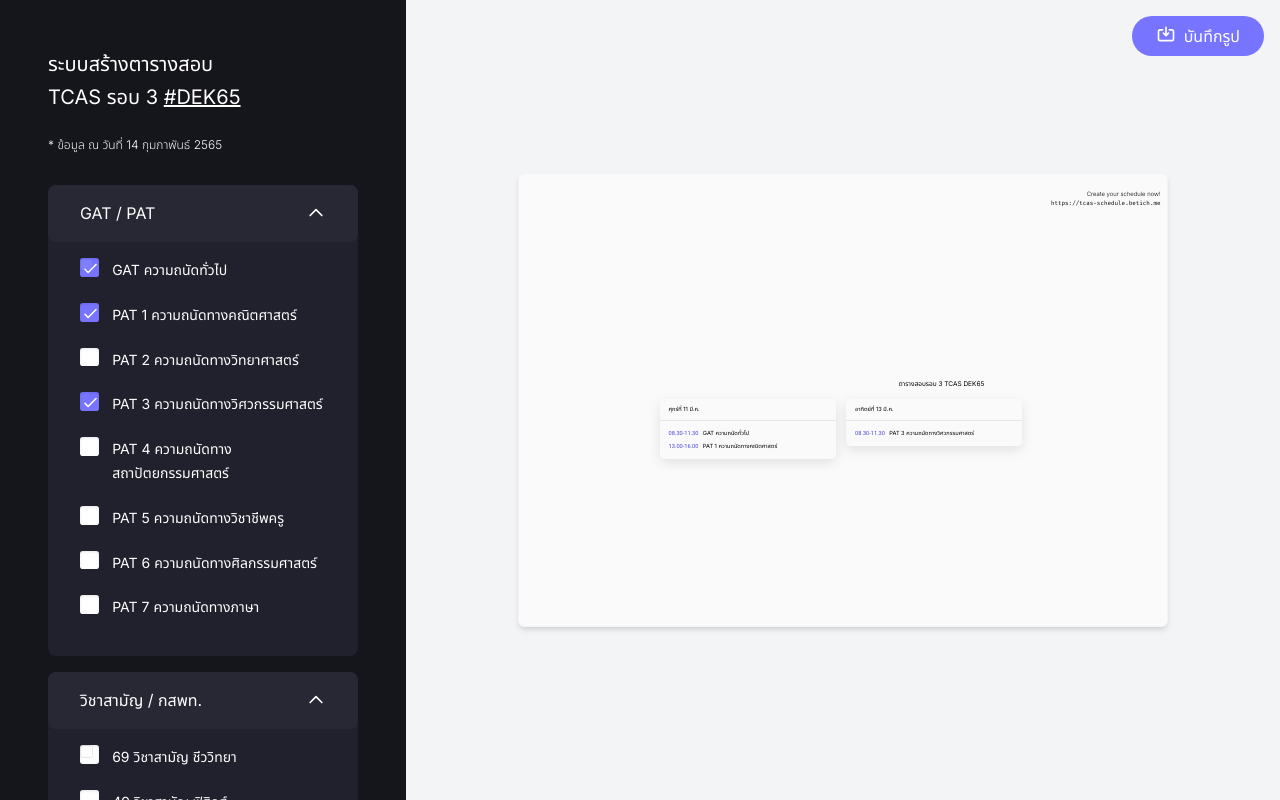
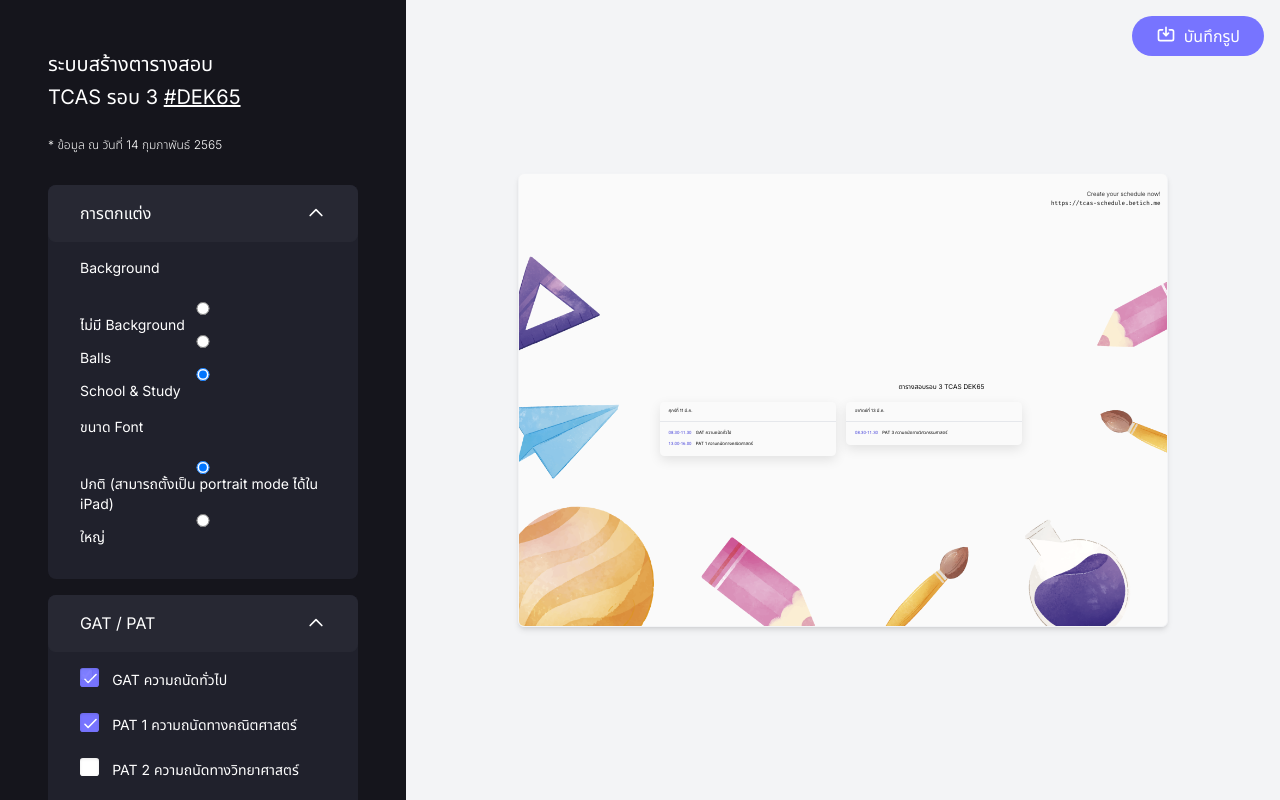
Before and after one commit to betich/tcas3-schedule-generator, a Next.js app: page / in a window 1280 px wide. Built offline with nearby package versions, Linux system fonts and the light colour scheme.

Commit message:
add customization

```diff
--- /dev/null
+++ b/src/components/common/Radio.tsx
@@ -0,0 +1,15 @@
+import { Field } from "formik"
+import { FC } from "react"
+
+export const Radio: FC<{ name: string; disabled?: boolean; value: any; id?: string }> = ({
+  name,
+  value,
+  disabled,
+  id,
+}) => {
+  return (
+    <>
+      <Field className="radio" disabled={disabled} id={id} type="radio" name={name} value={value} />
+    </>
+  )
+}
--- a/src/components/schedule/index.tsx
+++ b/src/components/schedule/index.tsx
@@ -4,9 +4,12 @@
 import classNames from "classnames"
 import { FC } from "react"
 import styles from "./schedule.module.scss"
+import Image from "next/image"
 
 interface IScheduleData {
   subjects: TSubjectId[]
+  font: "normal" | "large"
+  theme?: "none" | "balls" | "study"
 }
 
 const DayCard: FC<{ date: string; subjects: TSubjectObj[] }> = ({ date, subjects }) => {
@@ -32,18 +35,41 @@
   )
 }
 
-export const Schedule: FC<{ width: number; data: IScheduleData; className?: string }> = ({
-  data,
-  width = 2388,
-  className,
-}) => {
+export const Schedule: FC<{
+  width: number
+  data: IScheduleData
+  className?: string
+}> = ({ data, width = 2388, className }) => {
   const mappedSubjects: TGroupedSubjects = groupSubjects(data.subjects)
 
   return (
     <div
-      style={{ ["--width" as string]: `${width}px`, height: width * 0.6984, width }}
+      style={{
+        ["--width" as string]: `${width}px`,
+        ["--font-size" as string]: data.font === "large" ? 115 : 150,
+        height: width * 0.6984,
+        width,
+      }}
       className={classNames(className, styles["page"])}
     >
+      {data?.theme === "balls" && (
+        <>
+          <div className={styles["ball-1"]} />
+          <div className={styles["ball-2"]} />
+          <div className={styles["ball-3"]} />
+        </>
+      )}
+      {data?.theme === "study" && (
+        <div
+          style={{
+            height: width * 0.6984,
+            width,
+          }}
+          className="absolute top-0 left-0"
+        >
+          <Image src="/assets/studybg.png" layout="fill" />
+        </div>
+      )}
       <div className={styles["credit-content"]}>
         <p className="font-light">Create your schedule now!</p>
         <p className="font-monospace">https://tcas-schedule.betich.me</p>
--- a/src/components/schedule/schedule.module.scss
+++ b/src/components/schedule/schedule.module.scss
@@ -3,14 +3,16 @@
 $py-body: 85;
 
 .page {
-  font-size: calc(var(--width) / 115);
+  // font-size: calc(var(--width) / 115);
   // font-size: calc(var(--width) / 150);
+  font-size: calc(var(--width) / var(--font-size));
   position: relative;
   background-color: #fafafa;
   color: #000;
   display: flex;
   align-items: center;
   font-family: "Inter", "Noto Sans Thai", "SF Pro Display", "Sukhumvit Set", "Kanit", sans-serif;
+  overflow: hidden;
 }
 
 .body-content {
@@ -84,3 +86,36 @@
     color: #4845da;
   }
 }
+
+$grad: linear-gradient(46.79deg, #3b36d2 15.01%, #3b39a5 30.68%, #6954bd 60.18%, #928fff 86.61%);
+
+.ball-1,
+.ball-2,
+.ball-3 {
+  background: $grad;
+  border-radius: 99999px;
+}
+
+.ball-1 {
+  position: absolute;
+  width: calc(var(--width) / 5.75);
+  height: calc(var(--width) / 5.75);
+  right: calc(-1 * var(--width) / 11.31);
+  top: calc(var(--width) / 5.65);
+}
+
+.ball-2 {
+  position: absolute;
+  width: calc(var(--width) / 2.96);
+  height: calc(var(--width) / 2.96);
+  right: calc(-1 * var(--width) / 11.31);
+  top: calc(var(--width) / 2.07);
+}
+
+.ball-3 {
+  position: absolute;
+  width: calc(var(--width) / 5.94);
+  height: calc(var(--width) / 5.94);
+  left: calc(-1 * var(--width) / 15.8);
+  top: calc(var(--width) / 2.2);
+}
--- a/src/pages/api/capture.ts
+++ b/src/pages/api/capture.ts
@@ -13,6 +13,8 @@
   const _width = isNaN(+width) ? 2388 : +width
   const _height = isNaN(+height) ? 1668 : +height
 
+  console.log(data)
+
   const file = await screenshot(
     `http${(req.headers.host as string).includes("localhost") ? "" : "s"}://${
       req.headers.host
--- a/src/pages/index.tsx
+++ b/src/pages/index.tsx
@@ -11,6 +11,7 @@
 import { SaveIcon } from "@heroicons/react/outline"
 import { Ellipsis } from "@components/common/Ellipsis"
 import { useLocalStorage } from "@utils/useLocalStorage"
+import { Radio } from "@components/common/Radio"
 const InApp = require("detect-inapp")
 
 const scheduleWidth = (width: number) => {
@@ -37,15 +38,21 @@
 
 interface IInitialFormValues {
   subjects: TSubjectId[]
+  font: "normal" | "large"
+  theme: "none" | "balls" | "study"
 }
 
 const Home: NextPage = () => {
   const { width } = useWindowDimensions()
   const [waiting, setWaiting] = useState(false)
   const [subjects, setSubject] = useLocalStorage<TSubjectId[]>("subjects", ["GAT", "PAT1", "PAT3"])
+  const [theme, setTheme] = useLocalStorage<"none" | "balls" | "study">("theme", "study")
+  const [font, setFont] = useLocalStorage<"normal" | "large">("font", "normal")
 
   const intitalFormValues: IInitialFormValues = {
     subjects: subjects,
+    theme: theme,
+    font: font,
   }
 
   return (
@@ -56,10 +63,12 @@
 
         // window.localStorage.setItem("subjects", JSON.stringify(values.subjects))
         setSubject(values.subjects)
+        setTheme(values.theme)
+        setFont(values.font)
 
         let r = (Math.random() + 1).toString(36).substring(10)
 
-        const imgUrl = `/api/capture?&r=${r}&data=${encodeURI(JSON.stringify(values.subjects))}`
+        const imgUrl = `/api/capture?&r=${r}&data=${encodeURI(JSON.stringify(values))}`
 
         setWaiting(true)
 
@@ -112,6 +121,33 @@
             <p className="mt-6 mb-4 text-xs font-light">* ข้อมูล ณ วันที่ 14 กุมภาพันธ์ 2565</p>
             <div className="mt-4 flex flex-col space-y-4">
               <Form>
+                <MyAccordion header="การตกแต่ง" id="Custom" defaultExpanded>
+                  <fieldset className="relative mb-4 flex flex-col text-sm" role="group" aria-labelledby="theme">
+                    <>
+                      <legend className="mb-6" id="theme">
+                        Background
+                      </legend>
+                      <Radio id="none" name="theme" value="none" />
+                      <label htmlFor="none">ไม่มี Background</label>
+                      <Radio id="balls" name="theme" value="balls" />
+                      <label htmlFor="balls">Balls </label>
+                      <Radio id="study" name="theme" value="study" />
+                      <label htmlFor="study">School & Study</label>
+                    </>
+                  </fieldset>
+                  <fieldset className="relative mb-4 flex flex-col text-sm" role="group" aria-labelledby="font">
+                    <>
+                      <legend className="mb-6" id="font">
+                        ขนาด Font
+                      </legend>
+                      <Radio id="normal" name="font" value="normal" />
+                      <label htmlFor="normal">ปกติ (สามารถตั้งเป็น portrait mode ได้ใน iPad)</label>
+                      <Radio id="large" name="font" value="large" />
+                      <label htmlFor="large">ใหญ่</label>
+                    </>
+                  </fieldset>
+                </MyAccordion>
+
                 <MyAccordion header="GAT / PAT" id="GATPAT" defaultExpanded>
                   <fieldset className="relative flex flex-col text-sm" role="group" aria-labelledby="GATPAT">
                     {GatPatSubjectIds.map((subject) => {
@@ -159,6 +195,8 @@
               width={scheduleWidth(width)}
               data={{
                 subjects: values.subjects,
+                theme: values.theme,
+                font: values.font,
               }}
             />
           </div>
--- a/src/pages/schedule.tsx
+++ b/src/pages/schedule.tsx
@@ -8,11 +8,17 @@
 
   const { data } = query
 
+  const parsedData = JSON.parse(
+    (data as string) ?? '{"subjects":["GAT","PAT1","PAT3"],"theme":"study","font":"normal"}'
+  )
+
   return (
     <Schedule
       width={2388}
       data={{
-        subjects: JSON.parse((data as string) ?? '["GAT", "PAT1", "PAT3"]'),
+        subjects: parsedData.subjects ?? ["GAT", "PAT1", "PAT3"],
+        theme: parsedData.theme ?? "study",
+        font: parsedData.font ?? "normal",
       }}
     />
   )
--- /dev/null
+++ b/src/utils/useQueryHook.ts
@@ -0,0 +1,34 @@
+import { useEffect, useState } from "react"
+
+export function useMediaQuery(query: string): boolean {
+  const getMatches = (query: string): boolean => {
+    // Prevents SSR issues
+    if (typeof window !== "undefined") {
+      return window.matchMedia(query).matches
+    }
+    return false
+  }
+
+  const [matches, setMatches] = useState<boolean>(getMatches(query))
+
+  function handleChange() {
+    setMatches(getMatches(query))
+  }
+
+  useEffect(() => {
+    const matchMedia = window.matchMedia(query)
+
+    // Triggered at the first client-side load and if query changes
+    handleChange()
+
+    // Listen matchMedia
+    matchMedia.addEventListener("change", handleChange)
+
+    return () => {
+      matchMedia.removeEventListener("change", handleChange)
+    }
+    // eslint-disable-next-line react-hooks/exhaustive-deps
+  }, [query])
+
+  return matches
+}
```
Also changed, not shown: public/assets/studybg.png (added).
